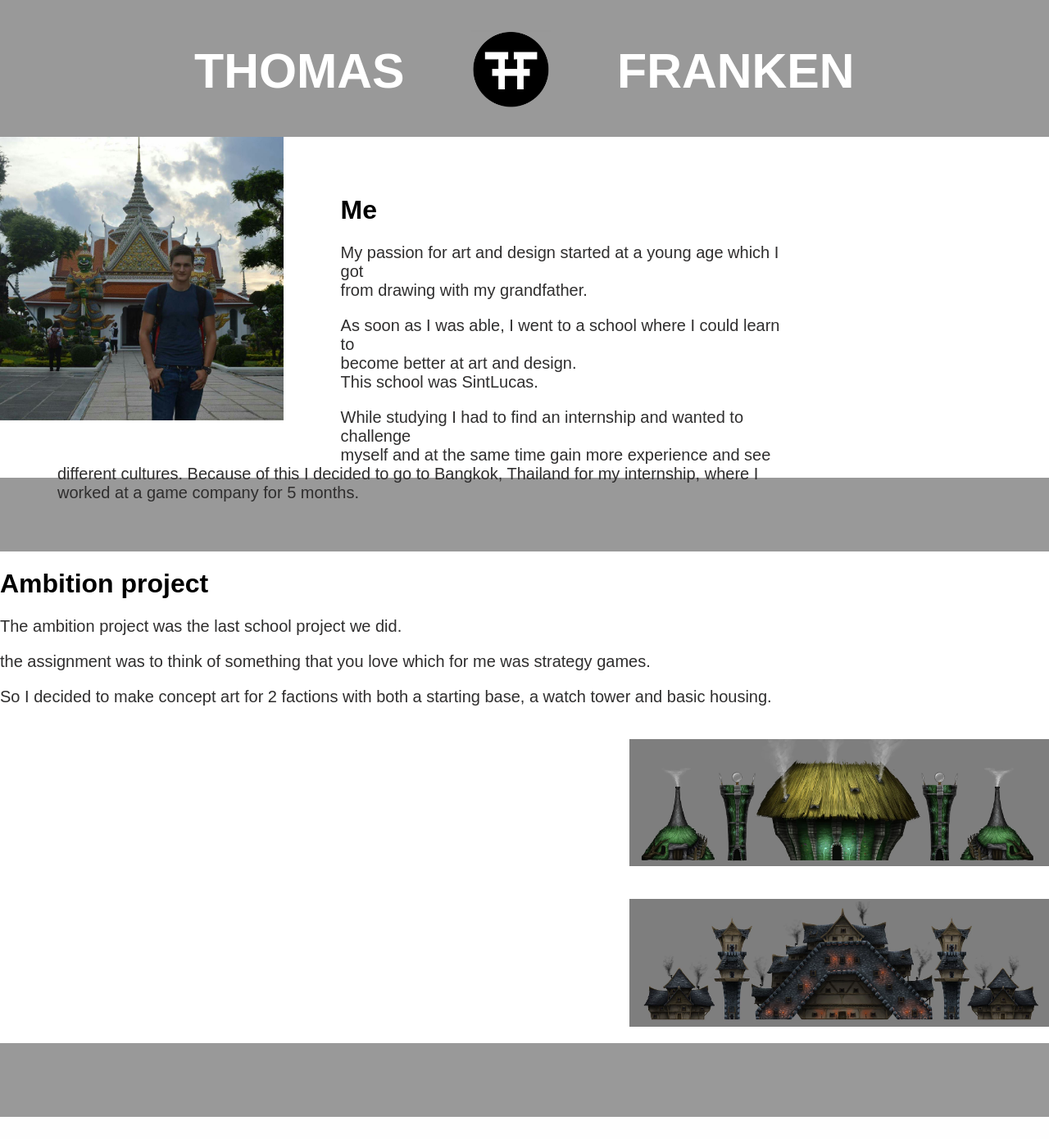
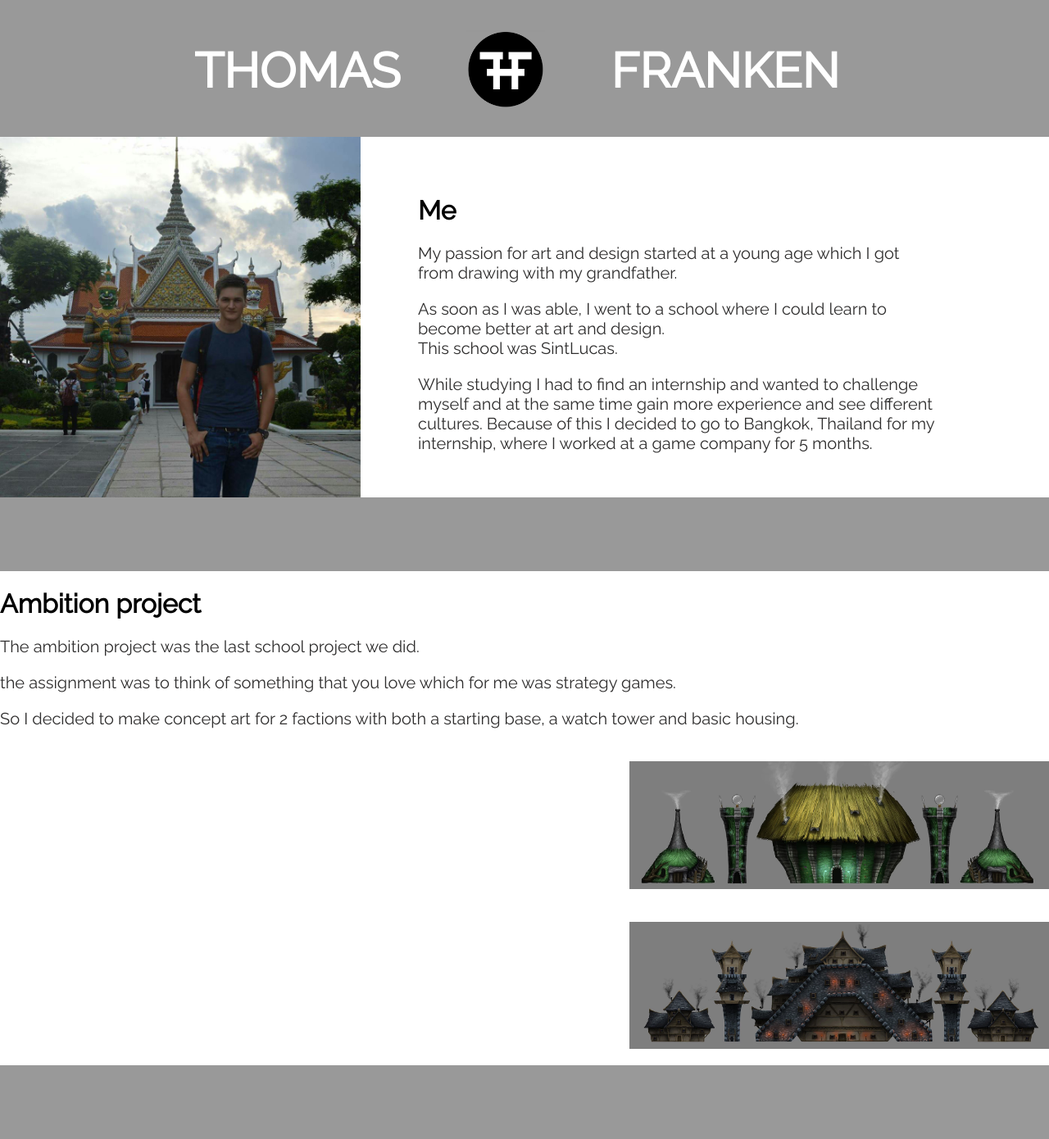
Before and after one commit to DylanoH/Web-Dev-Course, a PHP site: page /page.html in a window 1280 px wide. Shown: the whole page at 82% size. Before the commit the page ends 1363 px from the top, so only its background shows below. Run offline with PHP 8.4, Linux system fonts and the light colour scheme.

Commit message:
ON HOLD thomas project

```diff
--- a/0-Practice/Thomas/css.css
+++ b/0-Practice/Thomas/css.css
@@ -5,7 +5,7 @@
 html, body {
   margin: 0;
   padding: 0;
-  font-family: sans-serif;
+  font-family: Raleway, sans-serif;
 }
 
 #nav-container {
@@ -42,11 +42,11 @@ html, body {
 position: relative;
 top: 50px;
 left: 70px;
-width: 900px;
+width: 1100px;
 }
 
 #thomas-photo {
-  width: 36%;
+  width: 40%;
   float: left;
 }
 
--- a/0-Practice/Thomas/page.html
+++ b/0-Practice/Thomas/page.html
@@ -5,6 +5,7 @@
 
   <head>
     <title>portfolio</title>
+    <link href="https://fonts.googleapis.com/css?family=Raleway" rel="stylesheet">
     <link rel="stylesheet" type="text/css" href="css.css">
   </head>
   <body>
```
